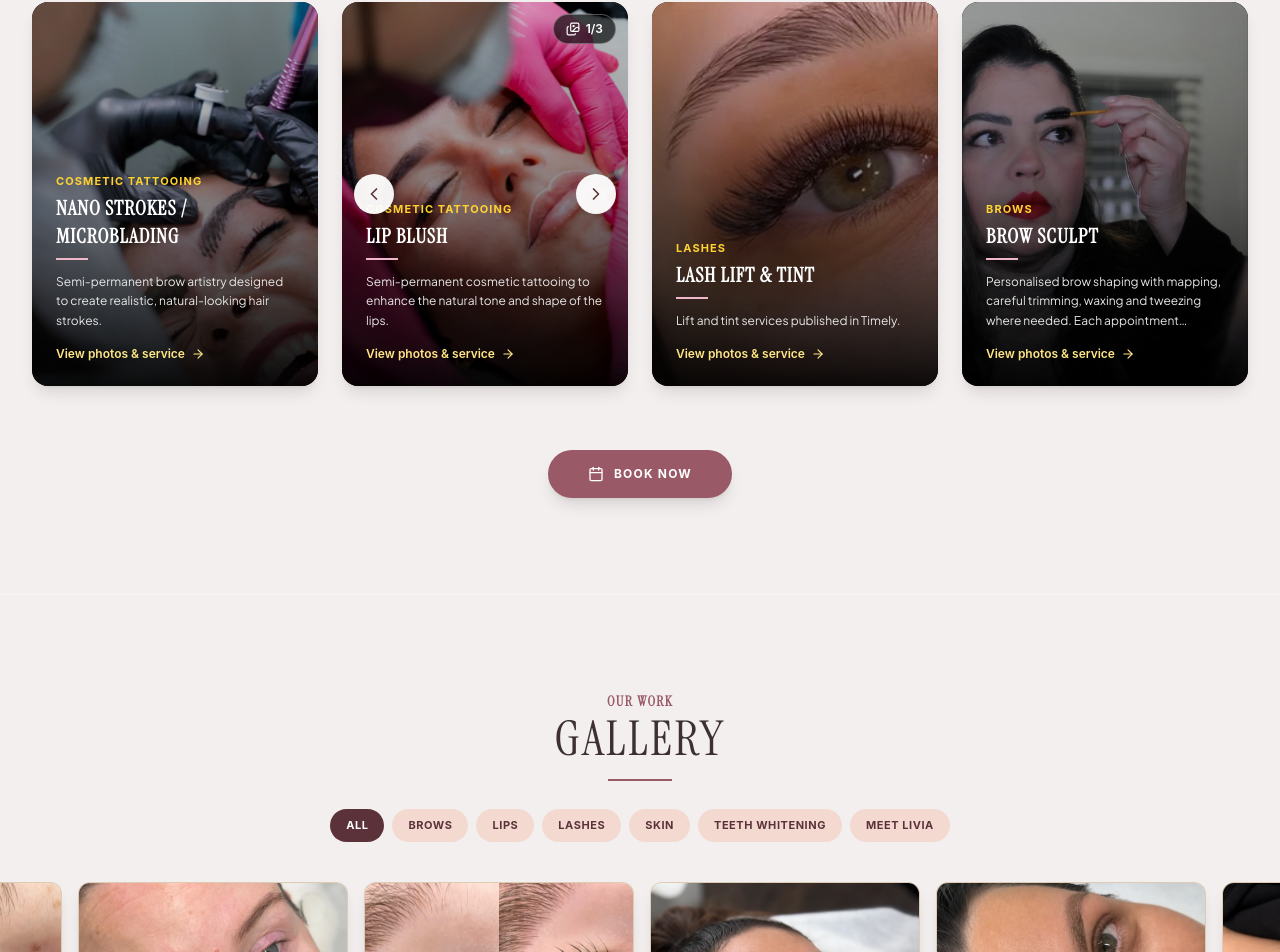
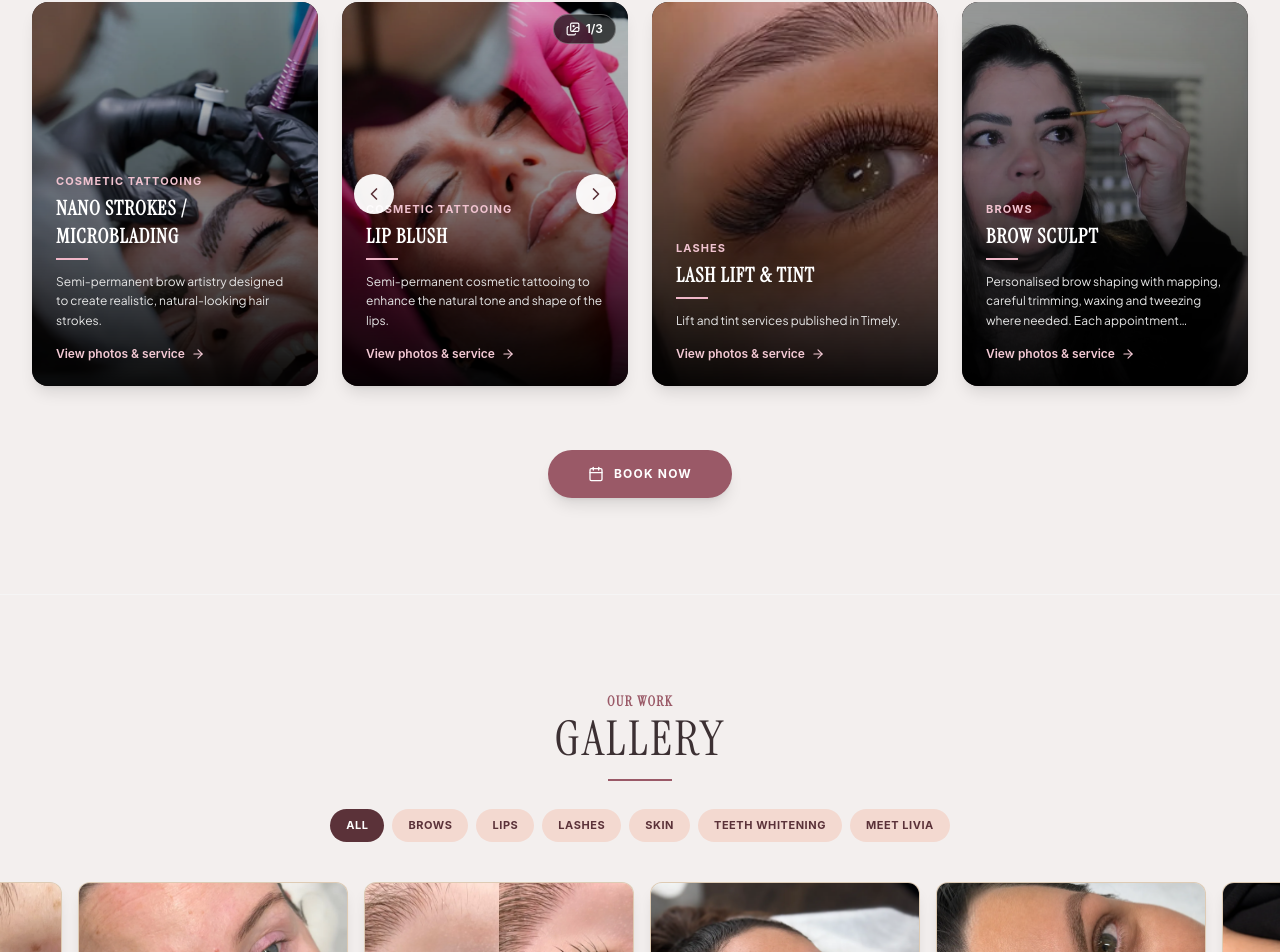
Before and after one commit to joorgeec3/Bella-Beauty-Brazil, a React (Vite) app: page / in a window 1280 px wide. Shown: the part 3231-4183 px from the top of the page. Built offline with nearby package versions, Linux system fonts and the light colour scheme; no server answers.

Commit message:
Replace yellow and gold-tinted text with tasteful wine and rose nude shades

```diff
--- a/src/components/HomeTreatmentCard.tsx
+++ b/src/components/HomeTreatmentCard.tsx
@@ -112,11 +112,11 @@ export const HomeTreatmentCard: React.FC<HomeTreatmentCardProps> = ({
         </div>
       </>}
       <div className="absolute inset-0 z-20 p-6 flex flex-col justify-end text-white pointer-events-none">
-        <span className="text-[11px] font-bold tracking-widest text-amber-300 uppercase mb-1">{service.subtitle || 'Bella Beauty Treatment'}</span>
+        <span className="text-[11px] font-bold tracking-widest text-[#f1c3d0] uppercase mb-1">{service.subtitle || 'Bella Beauty Treatment'}</span>
         <h3 className="font-raleway text-xl font-bold uppercase tracking-wider text-white mb-2">{service.title}</h3>
         <div className="w-8 h-0.5 bg-[#efb7c8] mb-3" />
         <p className="font-montserrat text-xs text-neutral-200 line-clamp-3 leading-relaxed mb-4">{service.description}</p>
-        <span className="inline-flex items-center text-xs font-semibold text-amber-200">
+        <span className="inline-flex items-center text-xs font-semibold text-[#f3c9d4]">
           {label.view}<ArrowRight className="w-3.5 h-3.5 ml-1.5" aria-hidden="true" />
         </span>
       </div>
```
